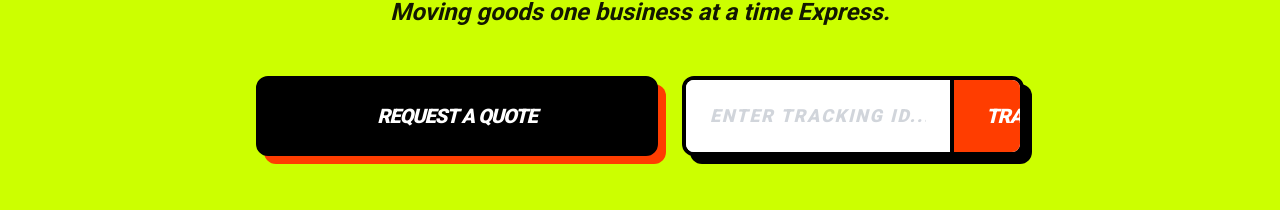
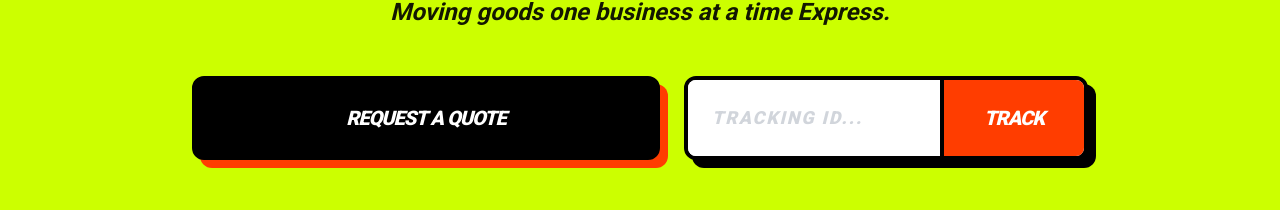
Before and after one commit to meldivious/snl-logistics, a React (Vite) app: page / in a window 1280 px wide. Shown: the part 374-584 px from the top of the page. Built offline with nearby package versions, Linux system fonts and the light colour scheme; no server answers.

Commit message:
feat: Improve hero section layout and styling
Adjusted the max-width of the hero section container and refined the styling for the "Request a quote" button. Added a minimum height to the button for better visual consistency.

```diff
--- a/App.tsx
+++ b/App.tsx
@@ -1,4 +1,3 @@
-
 import React, { useState, useEffect } from 'react';
 import { Routes, Route, useParams, useNavigate } from 'react-router-dom';
 import Header from './components/Header.tsx';
@@ -161,25 +160,25 @@ const HomePage: React.FC = () => {
             Moving goods one business at a time Express.
           </p>
 
-          <div className="flex flex-col md:flex-row items-stretch justify-center gap-6 w-full max-w-3xl">
+          <div className="flex flex-col md:flex-row items-stretch justify-center gap-6 w-full max-w-4xl">
              <a
               href="#calculator"
-              className="flex-1 bg-black text-white font-black px-8 py-6 rounded-xl shadow-[8px_8px_0px_0px_rgba(255,61,0,1)] border-2 border-black hover:translate-x-1 hover:translate-y-1 hover:shadow-none transition-all text-xl italic uppercase tracking-tighter text-center flex items-center justify-center"
+              className="flex-1 bg-black text-white font-black px-8 py-6 rounded-xl shadow-[8px_8px_0px_0px_rgba(255,61,0,1)] border-4 border-black hover:translate-x-1 hover:translate-y-1 hover:shadow-none transition-all text-xl italic uppercase tracking-tighter text-center flex items-center justify-center min-h-[80px]"
              >
                Request a quote
              </a>
 
-             <form onSubmit={handleTrack} className="flex-1 flex flex-col sm:flex-row items-stretch gap-0 border-4 border-black shadow-[8px_8px_0px_0px_rgba(0,0,0,1)] rounded-xl overflow-hidden bg-white">
+             <form onSubmit={handleTrack} className="flex-1 flex flex-row items-stretch gap-0 border-4 border-black shadow-[8px_8px_0px_0px_rgba(0,0,0,1)] rounded-xl overflow-hidden bg-white min-h-[80px]">
                 <input
                   type="text"
-                  placeholder="ENTER TRACKING ID..."
+                  placeholder="TRACKING ID..."
                   value={trackId}
                   onChange={(e) => setTrackId(e.target.value)}
-                  className="flex-grow px-6 py-4 font-black italic uppercase tracking-widest text-lg outline-none placeholder:text-gray-300"
+                  className="flex-grow px-4 md:px-6 py-4 font-black italic uppercase tracking-widest text-lg outline-none placeholder:text-gray-300 w-full"
                 />
                 <button
                   type="submit"
-                  className="bg-[#FF3D00] text-white font-black px-8 py-4 text-xl italic uppercase tracking-tighter border-t-4 sm:border-t-0 sm:border-l-4 border-black hover:bg-black transition-colors"
+                  className="bg-[#FF3D00] text-white font-black px-6 md:px-10 py-4 text-xl italic uppercase tracking-tighter border-l-4 border-black hover:bg-black transition-colors whitespace-nowrap"
                 >
                   Track
                 </button>
@@ -245,7 +244,7 @@ const HomePage: React.FC = () => {
       </section>
 
       {/* FAQ Section */}
-      <section className="bg-[#f0f0f0] py-24 px-6 border-y-8 border-black">
+      <section className="bg-[rgb(255,252,218)] py-24 px-6 border-y-8 border-black">
         <div className="max-w-4xl mx-auto">
           <div className="text-center mb-16">
             <h2 className="text-5xl font-black text-black italic uppercase tracking-tighter leading-none mb-4">
```
